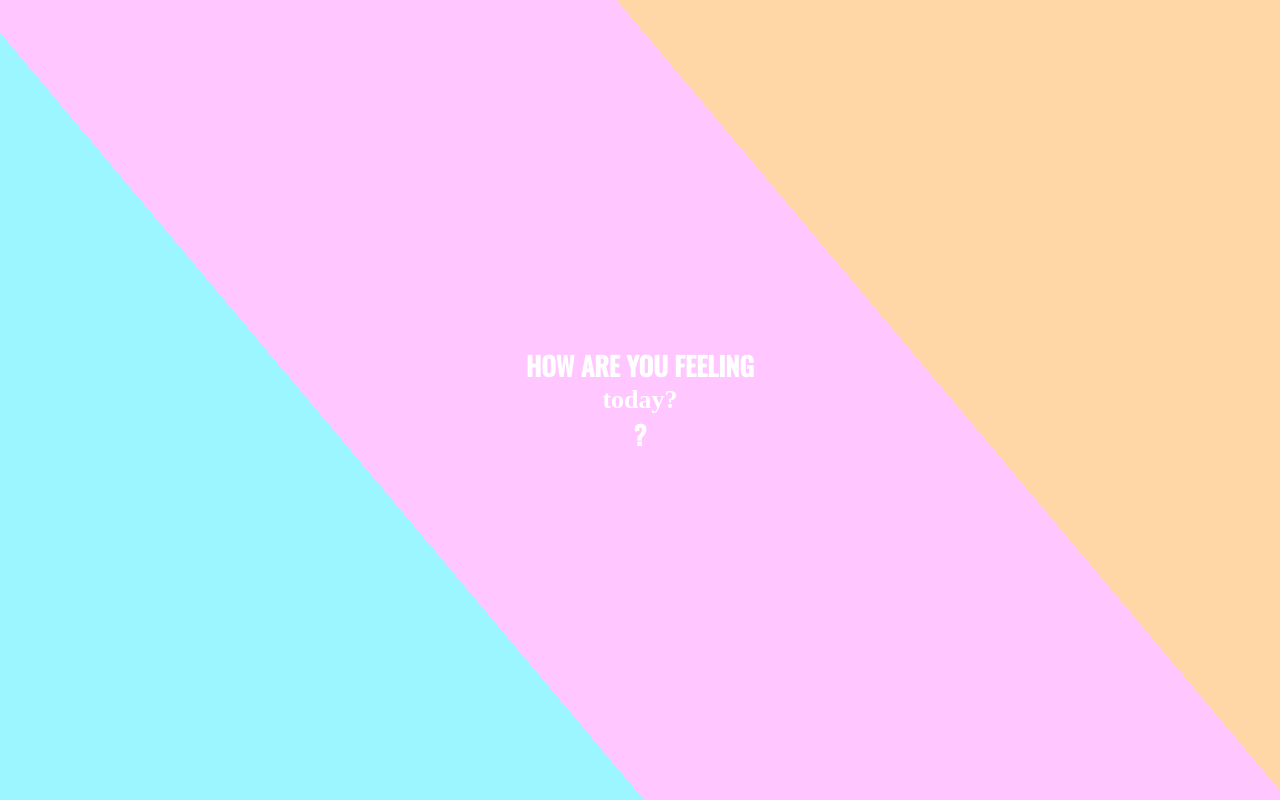
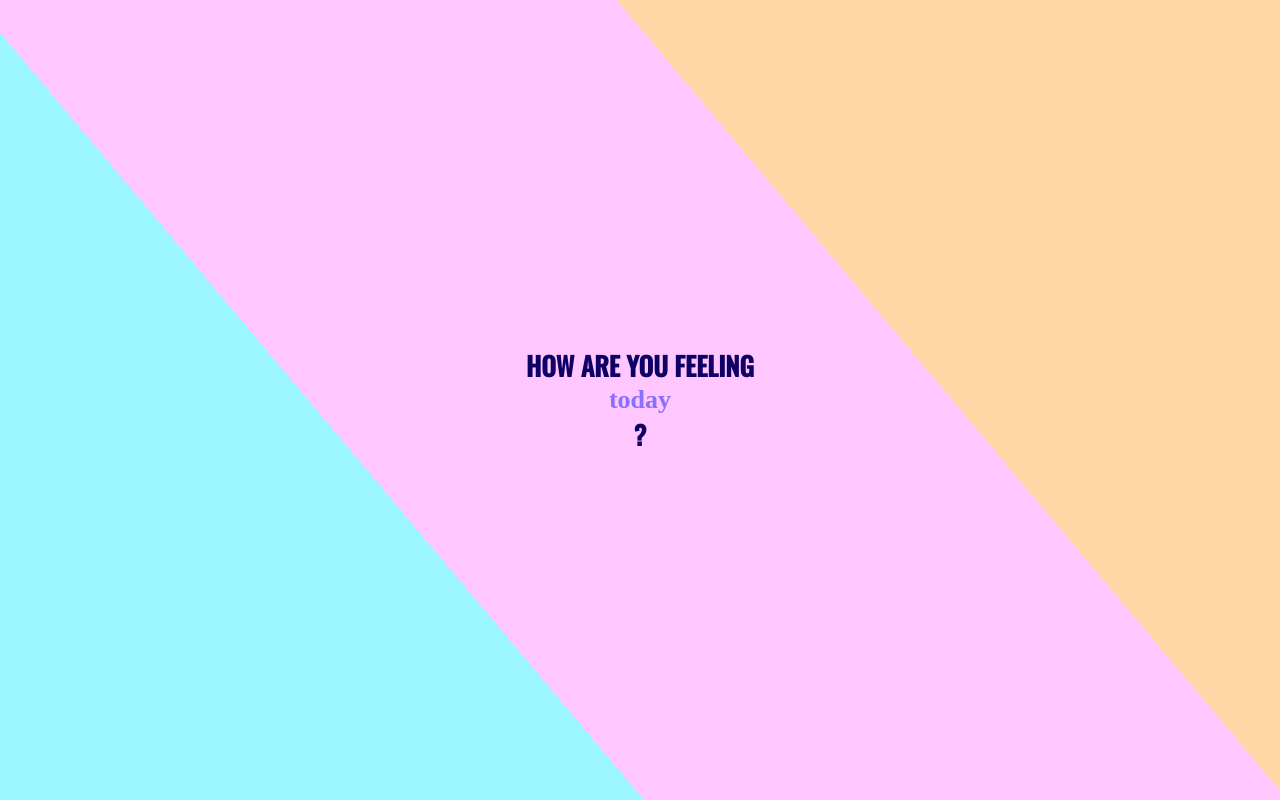
Before and after one commit to katarzyna-kw/daily-check, a React (Create React App) app: page / in a window 1280 px wide. Built offline with nearby package versions, Linux system fonts and the light colour scheme; a web font is replaced by a local one.

Commit message:
add span color to slate blue and header color to navy

```diff
--- a/src/App.css
+++ b/src/App.css
@@ -9,10 +9,11 @@
   align-items: center;
   justify-content: center;
   font-size: calc(10px + 2vmin);
-  color: white;
+  color: #0F0066;
 }
 
 .App-header span {
   font-family: 'Petit Formal Script', cursive;
   text-transform: lowercase;
+  color: #8670FF;
 }
--- a/src/App.js
+++ b/src/App.js
@@ -6,7 +6,7 @@ function App() {
       <header className="App-header">
         how are you feeling
         <span>
-          today?
+          today
         </span>?
       </header>
     </div>
```
